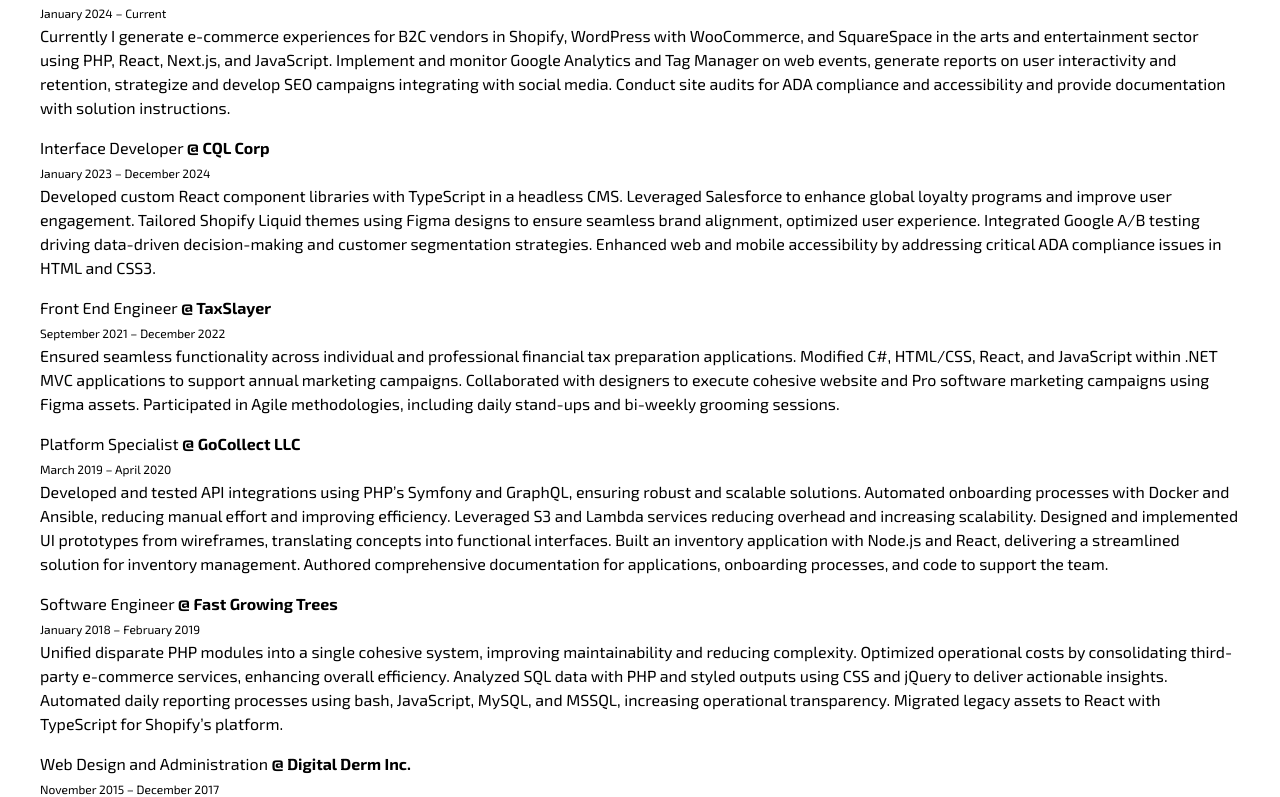
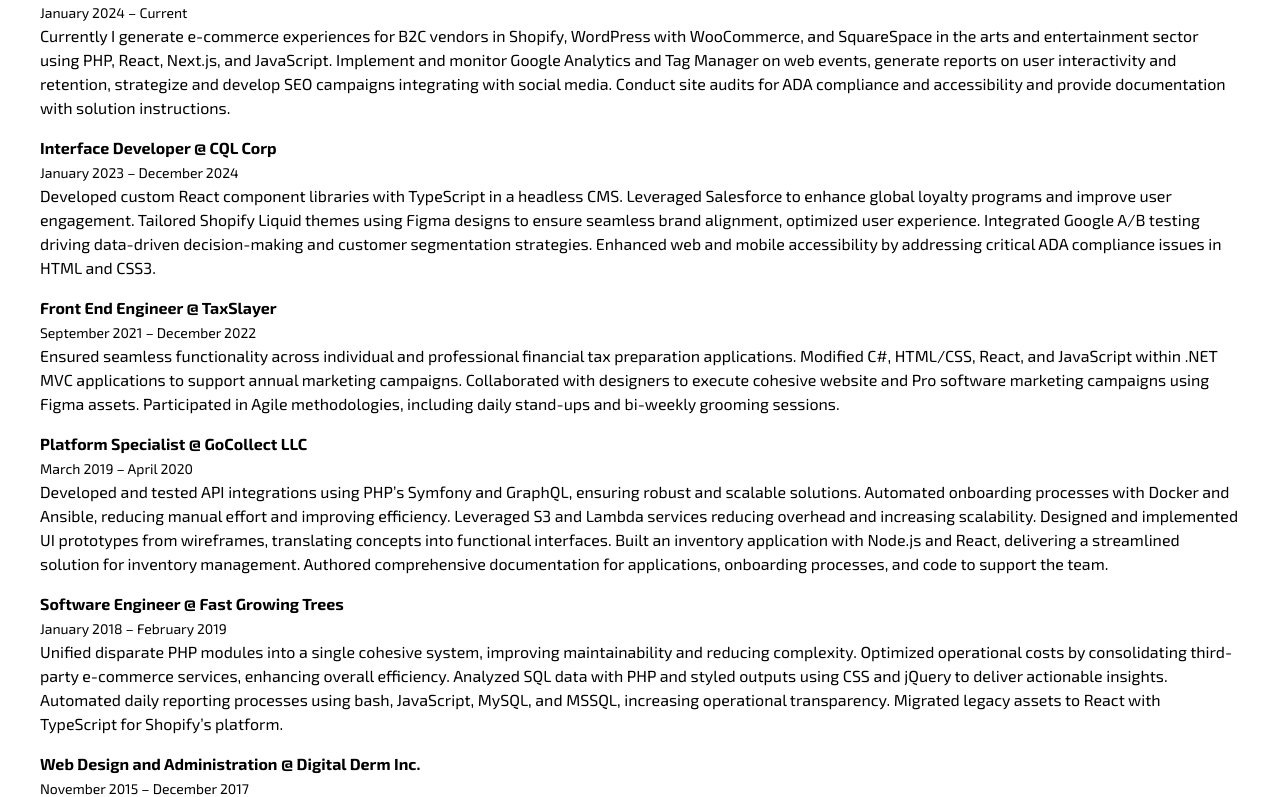
Before and after one commit to JennHaggerty/jenniferhaggerty.com, a Next.js app: page / in a window 1280 px wide. Shown: the part 1245-2042 px from the top of the page. Built offline with nearby package versions, Linux system fonts and the light colour scheme.

Commit message:
Tweaked styles in Experience section

```diff
--- a/app/components/Index.tsx
+++ b/app/components/Index.tsx
@@ -91,10 +91,11 @@
             <h3>Experience</h3>
             <div>
               <p>
-                Web Developer and Administration{" "}
-                <span className="font-bold">@ Freelance</span>
+                <span className="font-bold">
+                  Web Developer and Administration @ Freelance
+                </span>
                 <br />
-                <span className="text-xs!">January 2024 – Current</span>
+                <span className="text-sm!">January 2024 – Current</span>
                 <br />
                 Currently I generate e-commerce experiences for B2C vendors in
                 Shopify, WordPress with WooCommerce, and SquareSpace in the arts
@@ -107,10 +108,11 @@
                 instructions.
               </p>
               <p>
-                Interface Developer{" "}
-                <span className="font-bold">@ CQL Corp</span>
+                <span className="font-bold">
+                  Interface Developer @ CQL Corp
+                </span>
                 <br />
-                <span className="text-xs!">January 2023 – December 2024</span>
+                <span className="text-sm!">January 2023 – December 2024</span>
                 <br />
                 Developed custom React component libraries with TypeScript in a
                 headless CMS. Leveraged Salesforce to enhance global loyalty
@@ -122,10 +124,11 @@
                 critical ADA compliance issues in HTML and CSS3.
               </p>
               <p>
-                Front End Engineer{" "}
-                <span className="font-bold">@ TaxSlayer</span>
+                <span className="font-bold">
+                  Front End Engineer @ TaxSlayer
+                </span>
                 <br />
-                <span className="text-xs!">September 2021 – December 2022</span>
+                <span className="text-sm!">September 2021 – December 2022</span>
                 <br />
                 Ensured seamless functionality across individual and
                 professional financial tax preparation applications. Modified
@@ -137,10 +140,11 @@
                 sessions.
               </p>
               <p>
-                Platform Specialist{" "}
-                <span className="font-bold">@ GoCollect LLC</span>
+                <span className="font-bold">
+                  Platform Specialist @ GoCollect LLC
+                </span>
                 <br />
-                <span className="text-xs!">March 2019 – April 2020</span>
+                <span className="text-sm!">March 2019 – April 2020</span>
                 <br />
                 Developed and tested API integrations using PHP’s Symfony and
                 GraphQL, ensuring robust and scalable solutions. Automated
@@ -155,10 +159,11 @@
                 to support the team.
               </p>
               <p>
-                Software Engineer{" "}
-                <span className="font-bold">@ Fast Growing Trees</span>
+                <span className="font-bold">
+                  Software Engineer @ Fast Growing Trees
+                </span>
                 <br />
-                <span className="text-xs!">January 2018 – February 2019</span>
+                <span className="text-sm!">January 2018 – February 2019</span>
                 <br />
                 Unified disparate PHP modules into a single cohesive system,
                 improving maintainability and reducing complexity. Optimized
@@ -171,10 +176,11 @@
                 for Shopify’s platform.
               </p>
               <p>
-                Web Design and Administration{" "}
-                <span className="font-bold">@ Digital Derm Inc.</span>
+                <span className="font-bold">
+                  Web Design and Administration @ Digital Derm Inc.
+                </span>
                 <br />
-                <span className="text-xs!">November 2015 – December 2017</span>
+                <span className="text-sm!">November 2015 – December 2017</span>
                 <br />
                 Migrated hosting services from GoDaddy to AWS, achieving
                 significant cost savings and improved scalability. Converted
```
